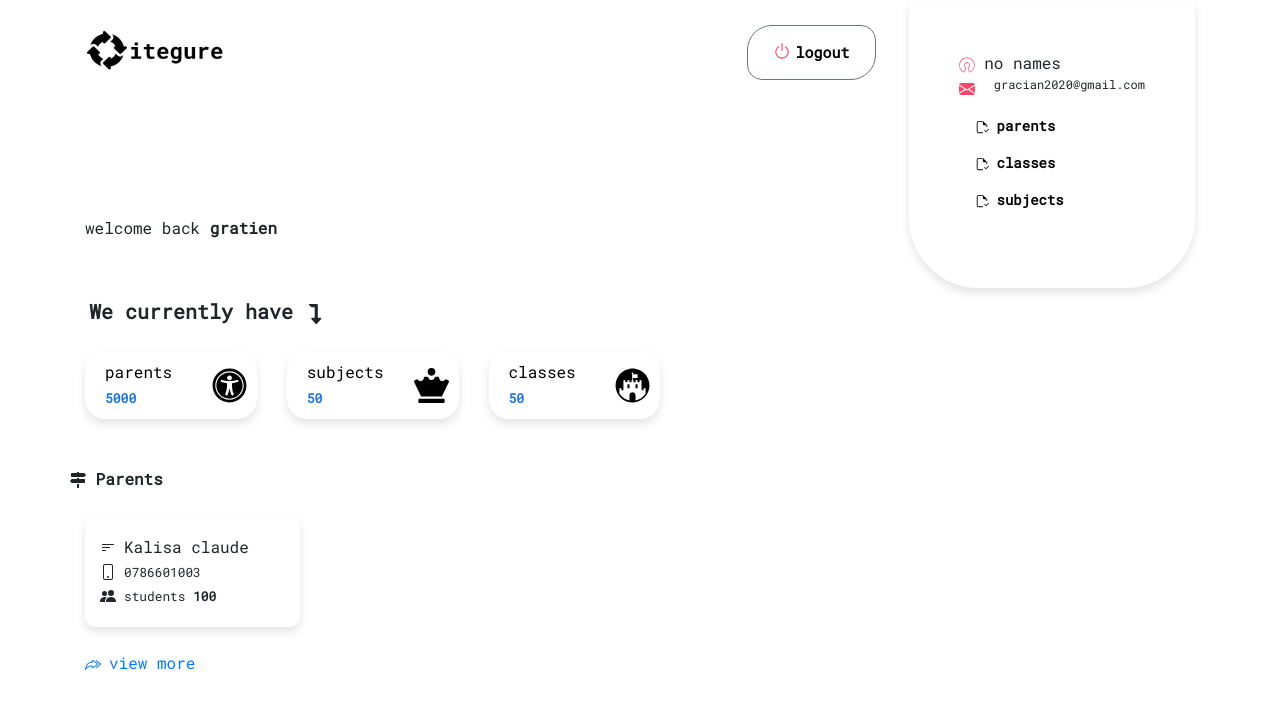
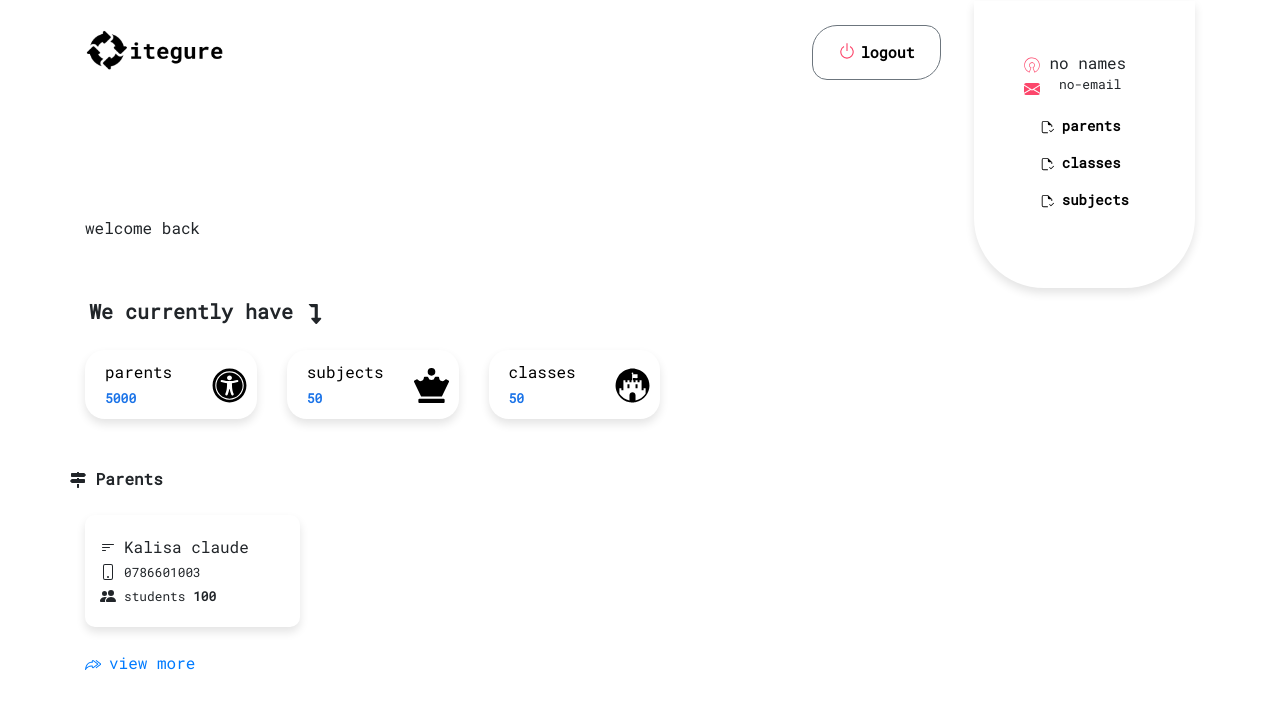
Before and after one commit to DevRW/itegure-frontend, a React (Create React App) app: page /itegure-dashboard in a window 1280 px wide. Shown: the top 708 px of the page. Built offline with nearby package versions, Linux system fonts and the light colour scheme.

Commit message:
display email and username on admin dashboard

```diff
--- a/src/components/admin/dashboard/dashboard.jsx
+++ b/src/components/admin/dashboard/dashboard.jsx
@@ -10,7 +10,11 @@ import {
 import { Link } from 'react-router-dom';
 import '../../index/students/student.scss';
 import LParents from './latest.parents';
+import {NAME} from '../../../redux/subscriptions/types';
+import { getStorage } from '../../../redux/helpers/action.helper';
+
 const Dashboard = (props) => {
+  const name = getStorage(NAME);
   return (
     <Layout>
       <div className="sub-dashboard">
@@ -18,7 +22,7 @@ const Dashboard = (props) => {
           <Row>
             <Col md="10">
               <div className="dash-intro">
-                welcome back <b>gratien</b>
+               welcome back <b>{name && name !== '' && name}</b>
               </div>
             </Col>
           </Row>
--- a/src/components/helpers/menus/admin.profile.jsx
+++ b/src/components/helpers/menus/admin.profile.jsx
@@ -6,7 +6,7 @@ import { BsFillEnvelopeFill, BsFileEarmarkCheck } from 'react-icons/bs';
 import { NAME } from '../../../redux/subscriptions/types';
 import { getStorage } from '../../../redux/helpers/action.helper';
 import { connect } from 'react-redux';
-
+import { EMAIL } from '../../../redux/user/types';
 const mapState = (state) => ({
   subscriptions: state.subscriptions,
 });
@@ -14,6 +14,7 @@ const mapState = (state) => ({
 const connector = connect(mapState);
 const AdminProfile = (props) => {
   const name = getStorage(NAME);
+  const email = getStorage(EMAIL);
   return (
     <NavItem>
       <div className="profile-info">
@@ -28,7 +29,9 @@ const AdminProfile = (props) => {
           <div className="red-color">
             <BsFillEnvelopeFill /> &nbsp;
           </div>
-          <div style={{ fontSize: '12px' }}>gracian2020@gmail.com</div>
+          <div style={{ fontSize: '13px' }}>
+            {email && email !== '' ? email : 'no-email'}
+          </div>
         </div>
         <div className="profile-menu mt-2">
           <Nav vertical>
--- a/src/redux/user/actions.js
+++ b/src/redux/user/actions.js
@@ -1,15 +1,22 @@
-import { ERRORS, PROFILE } from './types';
+import { ERRORS, PROFILE, EMAIL } from './types';
 import axios from 'axios';
 import { dispatchAction, setStorage } from '../helpers/action.helper';
-import { IS_SUBSCRIBED, IS_AUTH, SUBSCRIPTION_TOKEN } from '../subscriptions/types';
+import {
+  IS_SUBSCRIBED,
+  IS_AUTH,
+  SUBSCRIPTION_TOKEN,
+  NAME,
+} from '../subscriptions/types';
 
 export const login = ({ email, password }) => async (dispatch) => {
   try {
     const { data } = await axios.post('/users/signin', { email, password });
-    const { token } = data.result;
+    const { token, username } = data.result;
     setStorage({ item: SUBSCRIPTION_TOKEN, value: token });
     setStorage({ item: IS_SUBSCRIBED, value: false });
     setStorage({ item: IS_AUTH, value: true });
+    setStorage({ item: NAME, value: username });
+    setStorage({ item: EMAIL, value: email });
     window.location.href = '/itegure-dashboard';
   } catch (error) {
     const { data } = error.response;
--- a/src/redux/user/types.js
+++ b/src/redux/user/types.js
@@ -1,3 +1,5 @@
 export const LOGIN = 'LOGIN_USER';
 export const ERRORS = 'USER_ERRORS';
 export const PROFILE = 'CURRENT_PROFILE';
+export const USERNAME = 'USERNAME';
+export const EMAIL = 'EMAIL';
```
